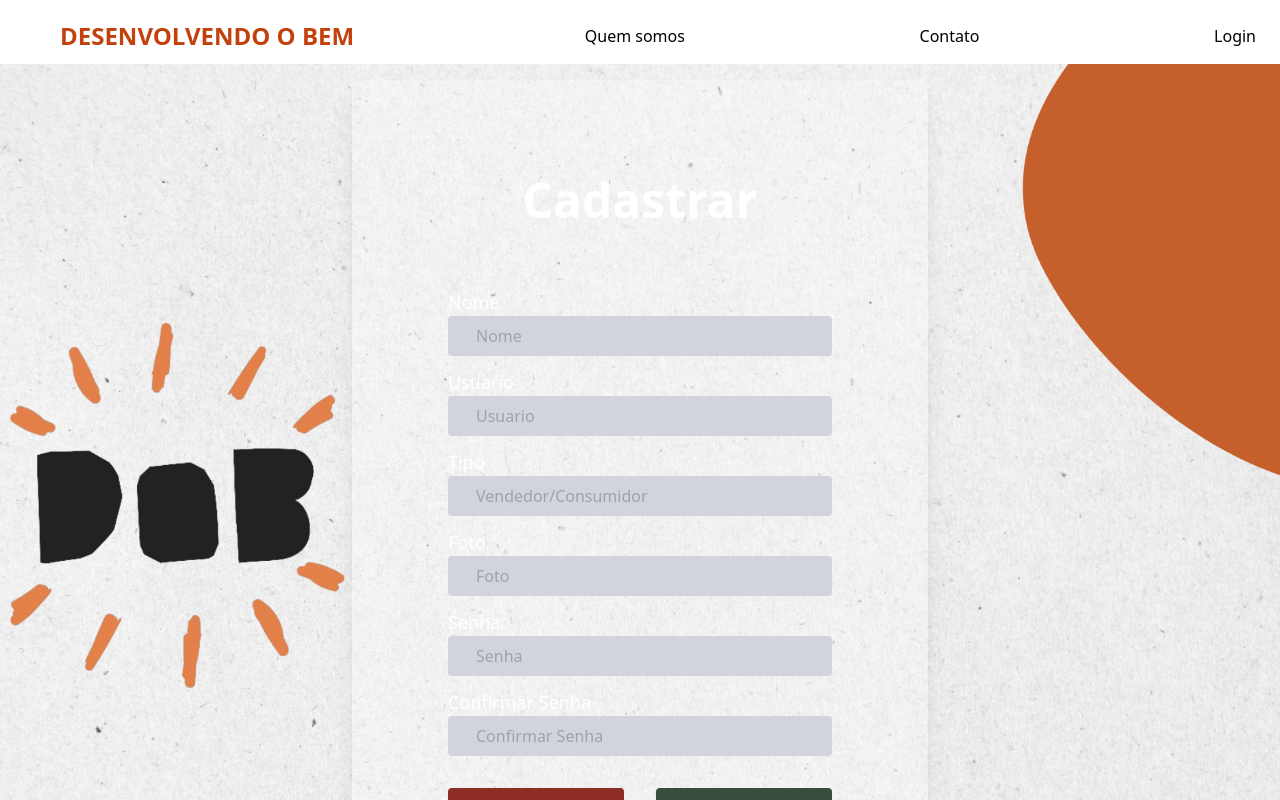
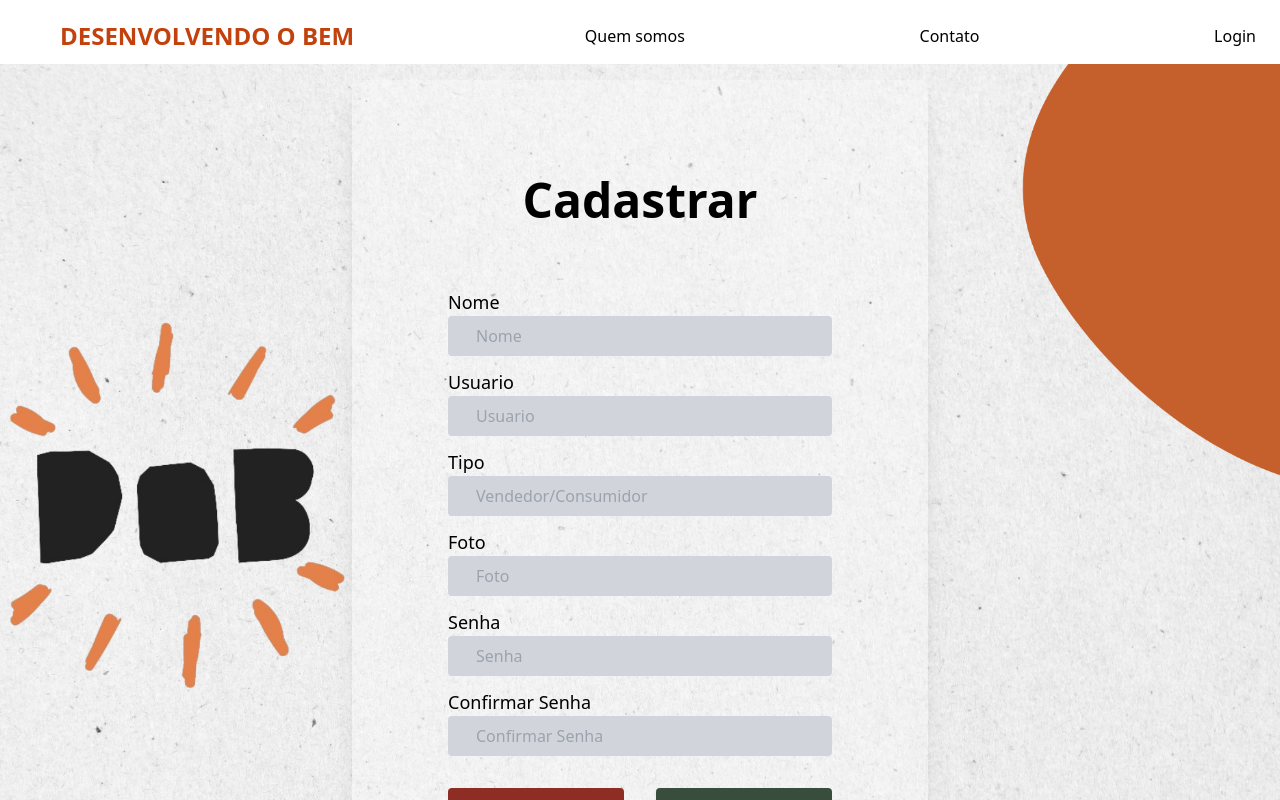
Before and after one commit to projetodob/dob-frontend, a React (Vite) app: page /cadastro in a window 1280 px wide. Shown: the top 800 px of the page. Built offline with nearby package versions, Linux system fonts and the light colour scheme.

Commit message:
Update Cadastro.tsx

```diff
--- a/src/pages/cadastro/Cadastro.tsx
+++ b/src/pages/cadastro/Cadastro.tsx
@@ -77,9 +77,9 @@ function Cadastro() {
     <>
       <div className="font-sans fundoCadastro bg-cover bg-center bg-no-repeat flex flex-1 justify-center items-center">
         <form className='max-w-xl m-4 p-24 bg-white bg-opacity-25 rounded shadow-xl' onSubmit={cadastrarNovoUsuario}>
-          <h2 className='text-white text-center text-5xl font-bold '>Cadastrar</h2>
+          <h2 className='text-black text-center text-5xl font-bold '>Cadastrar</h2>
           <div className=" flex flex-col w-full">
-            <label className='mt-16 block font-medium text-lg text-white' htmlFor="nome">Nome</label>
+            <label className='mt-16 block font-medium text-lg text-black' htmlFor="nome">Nome</label>
             <input
               type="text"
               id="nome"
@@ -91,7 +91,7 @@ function Cadastro() {
             />
           </div>
           <div className="flex flex-col w-full">
-            <label className='mt-3 block font-medium text-lg text-white' htmlFor="email">Usuario</label>
+            <label className='mt-3 block font-medium text-lg text-black' htmlFor="email">Usuario</label>
             <input
               type="text"
               id="usuario"
@@ -103,7 +103,7 @@ function Cadastro() {
             />
           </div>
           <div className="flex flex-col w-full">
-            <label className='mt-3 block font-medium text-lg text-white' htmlFor="tipo">Tipo</label>
+            <label className='mt-3 block font-medium text-lg text-black' htmlFor="tipo">Tipo</label>
             <input
               type="text"
               id="tipo"
@@ -115,7 +115,7 @@ function Cadastro() {
             />
           </div>
           <div className="flex flex-col w-full">
-            <label className='mt-3 block font-medium text-lg text-white' htmlFor="foto">Foto</label>
+            <label className='mt-3 block font-medium text-lg text-black' htmlFor="foto">Foto</label>
             <input
               type="text"
               id="foto"
@@ -127,7 +127,7 @@ function Cadastro() {
             />
           </div>
           <div className="flex flex-col w-full">
-            <label className='mt-3 block font-medium text-lg text-white' htmlFor="senha">Senha</label>
+            <label className='mt-3 block font-medium text-lg text-black' htmlFor="senha">Senha</label>
             <input
               type="password"
               id="senha"
@@ -139,7 +139,7 @@ function Cadastro() {
             />
           </div>
           <div className=" flex flex-col w-full">
-            <label className='mt-3 block font-medium text-lg text-white' htmlFor="confirmarSenha">Confirmar Senha</label>
+            <label className='mt-3 block font-medium text-lg text-black' htmlFor="confirmarSenha">Confirmar Senha</label>
             <input
               type="password"
               id="confirmarSenha"
```
